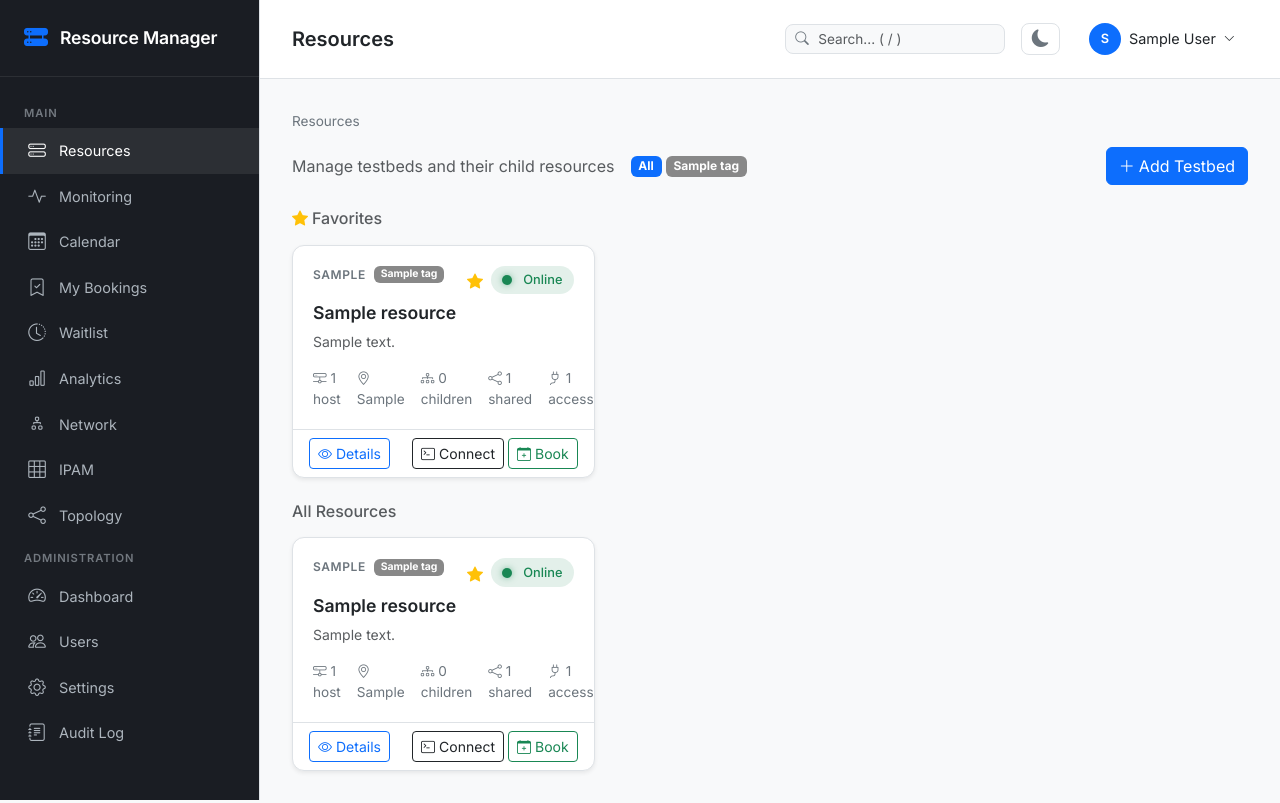
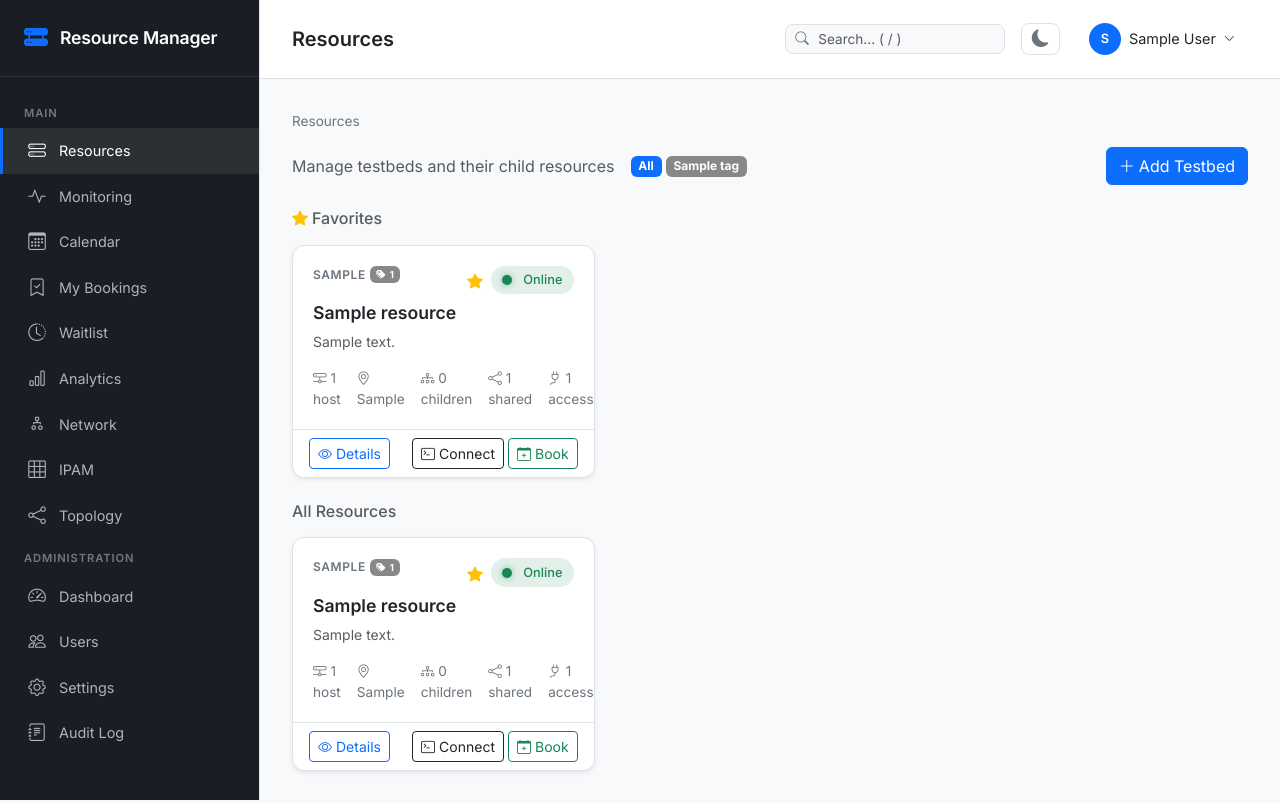
Before and after one commit to eddymhawejj/resource_manager, a Flask app: page /resources/ in a window 1280 px wide. Run offline with Flask 3, Linux system fonts and the light colour scheme; a user stored in the database is signed in; tables that the repository leaves empty hold one stand-in row (values such as "Sample post"); some libraries are stand-ins or nearby versions.

Commit message:
Collapse tags on resource cards, expand on hover
When a resource has multiple tags, show a compact count badge (e.g. "3"
with tag icon) by default to prevent pushing the status badge off the
card. On hover, the count fades out and the full tag badges expand in
with a smooth transition.

https://claude.ai/code/session_016QXvAdy9TCLGZb39JLjv95

```diff
--- a/app/static/css/style.css
+++ b/app/static/css/style.css
@@ -266,6 +266,27 @@ body {
 
 .resource-card .resource-meta i {
   margin-right: 0.25rem;
+}
+
+/* Tag collapse: show count badge by default, expand to full tags on hover */
+.resource-card .card-tag-group .card-tag-badges {
+  max-width: 0;
+  opacity: 0;
+  transition: max-width 0.25s ease, opacity 0.2s ease;
+}
+.resource-card .card-tag-group .card-tag-count {
+  transition: opacity 0.2s ease;
+}
+.resource-card:hover .card-tag-group .card-tag-badges {
+  max-width: 300px;
+  opacity: 1;
+}
+.resource-card:hover .card-tag-group .card-tag-count {
+  opacity: 0;
+  max-width: 0;
+  overflow: hidden;
+  padding: 0;
+  margin: 0;
 }
 
 /* ===== Tables ===== */
--- a/app/templates/resources/_resource_card.html
+++ b/app/templates/resources/_resource_card.html
@@ -1,13 +1,23 @@
 <div class="card resource-card h-100">
   <div class="card-body">
     <div class="d-flex justify-content-between align-items-start mb-2">
-      <div class="d-flex align-items-center gap-2">
-        <span class="resource-type">{{ testbed.resource_type }}</span>
-        {% for tag in testbed.tags.all() %}
-        <span class="badge" style="background-color: {{ tag.color }}; font-size: 0.65rem;">{{ tag.name }}</span>
-        {% endfor %}
+      <div class="d-flex align-items-center gap-1 resource-card-tags" style="min-width: 0; overflow: hidden;">
+        <span class="resource-type flex-shrink-0">{{ testbed.resource_type }}</span>
+        {% set tag_list = testbed.tags.all() %}
+        {% if tag_list %}
+        <div class="card-tag-group d-flex align-items-center gap-1" style="min-width: 0;">
+          <span class="badge card-tag-count flex-shrink-0" style="background-color: {{ tag_list[0].color }}; font-size: 0.6rem; cursor: default;" title="{{ tag_list|map(attribute='name')|join(', ') }}">
+            <i class="bi bi-tags-fill me-1"></i>{{ tag_list|length }}
+          </span>
+          <div class="card-tag-badges d-flex gap-1" style="overflow: hidden;">
+            {% for tag in tag_list %}
+            <span class="badge flex-shrink-0" style="background-color: {{ tag.color }}; font-size: 0.65rem;">{{ tag.name }}</span>
+            {% endfor %}
+          </div>
+        </div>
+        {% endif %}
       </div>
-      <div class="d-flex align-items-center gap-2">
+      <div class="d-flex align-items-center gap-2 flex-shrink-0">
         <form method="POST" action="{{ url_for('resources.toggle_favorite', resource_id=testbed.id) }}" class="d-inline">
           <input type="hidden" name="csrf_token" value="{{ csrf_token() }}">
           <button type="submit" class="btn btn-sm p-0 border-0" style="background:none;" title="{% if testbed.id in fav_ids %}Remove from favorites{% else %}Add to favorites{% endif %}">
```
